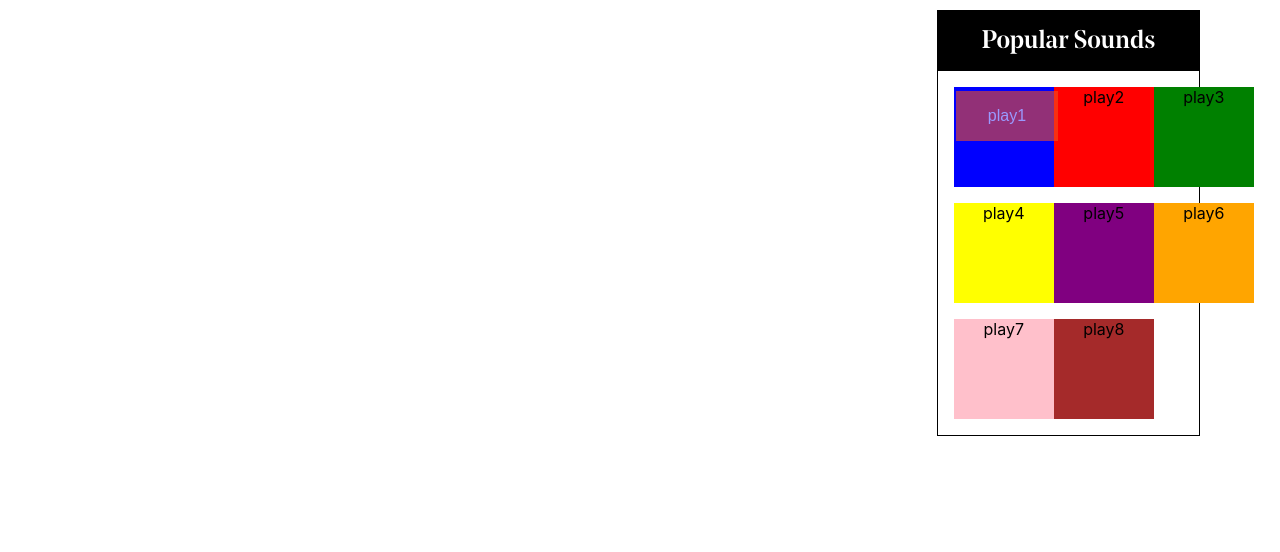
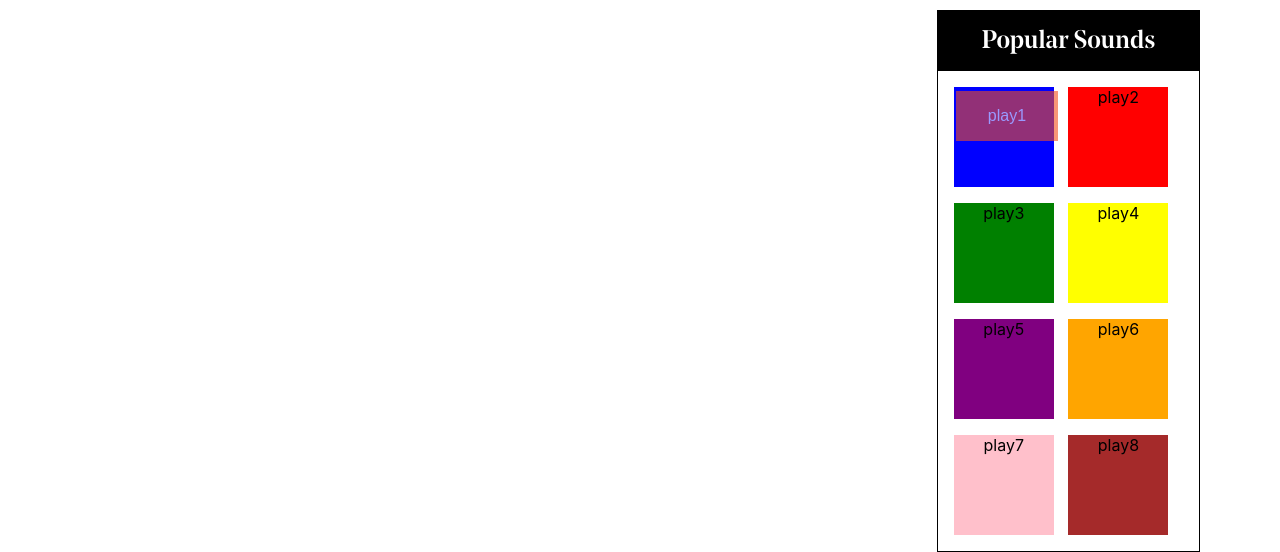
Before and after one commit to luis-c-v/GDTrends, a React (Create React App) app in the folder gd-trends/: page / in a window 1280 px wide. Shown: the part 391-943 px from the top of the page. Before the commit the page ends 827 px from the top, so only its background shows below. Built offline with nearby package versions, Linux system fonts and the light colour scheme.

Commit message:
fix sounds

```diff
--- a/gd-trends/src/styles/sounds.css
+++ b/gd-trends/src/styles/sounds.css
@@ -3,7 +3,7 @@
     display: grid;
     grid-auto-flow: row dense;
     grid-row-gap: 1rem;
-    grid-template-columns: auto auto auto;
+    grid-template-columns: auto auto;
     border: 1.5px solid black;
 }
 
```
